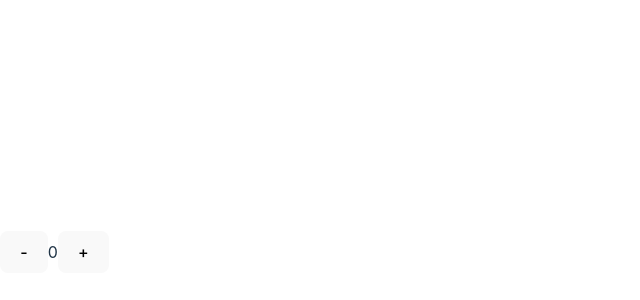
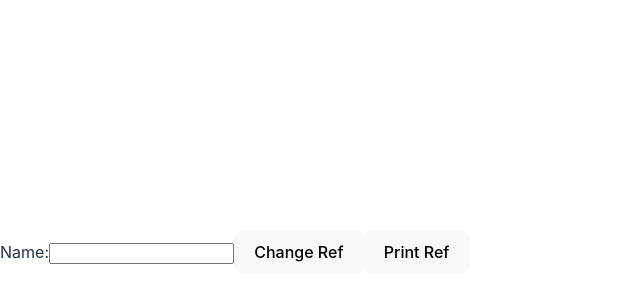
Before and after one commit to andreipopescu0902/react-simplified-beginner, a React (Vite) app: page / in a window 1280 px wide. Shown: the part 148-448 px from the top of the page, without its empty margins (0-640 px from the left). Built offline with nearby package versions, Linux system fonts and the light colour scheme.

Commit message:
refhooks

```diff
--- a/src/App.jsx
+++ b/src/App.jsx
@@ -1,20 +1,25 @@
-import { useEffect } from "react";
-import { useState } from "react";
+import { useEffect } from "react"
+import { useState, useRef } from "react"
 
 function App() {
-  const [count, setCount] = useState(0);
+  const [name, setName] = useState("")
+  const alexRef = useRef("Alex")
+  console.log(alexRef.current)
 
   useEffect(() => {
-    document.title = count;
-  }, [count]);
+    console.log("Re-render")
+  })
 
   return (
     <>
-      <button onClick={() => setCount(count - 1)}>-</button>
-      {count}
-      <button onClick={() => setCount((c) => c + 1)}>+</button>
+      <label>
+        Name:
+        <input value={name} onChange={e => setName(e.target.value)}/>
+      </label>
+    <button onClick={() => (alexRef.current = Math.random())}>Change Ref</button>
+    <button onClick={() => console.log(alexRef.current)}>Print Ref</button>
     </>
-  );
+  )
 }
 
-export default App;
+export default App
```
